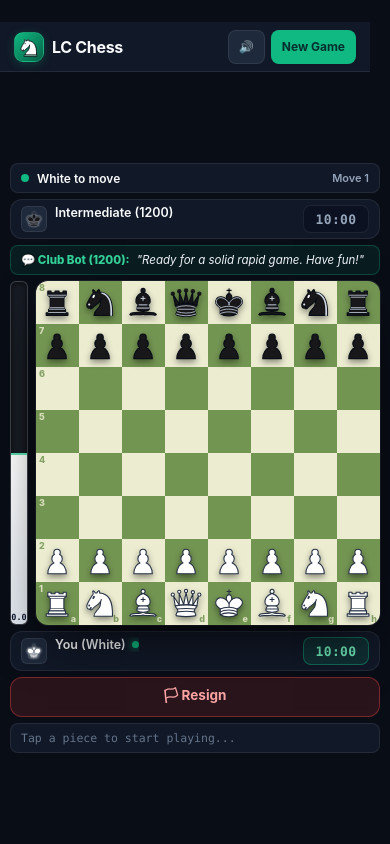
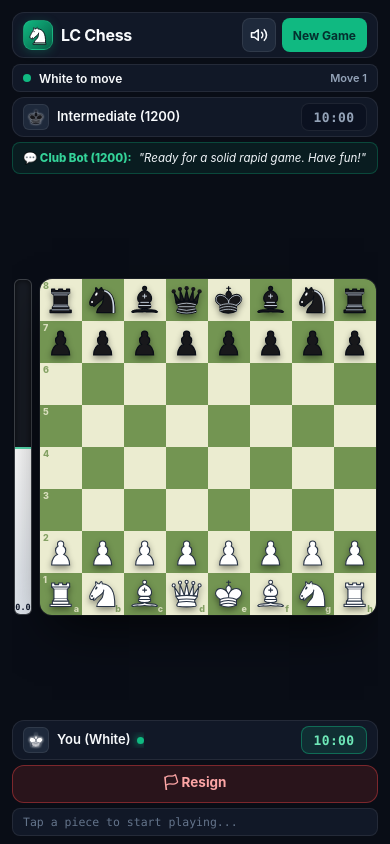
Before and after one commit to lccuber-stack/lc-chess, a plain HTML site: page index.html in a window 390 px wide. Drawn offline with Linux system fonts and the light colour scheme.

Commit message:
Add files via upload
Fixed UI glitch on iPhone.

```diff
--- a/index.html
+++ b/index.html
@@ -95,13 +95,13 @@
     #app {
       display: flex;
       flex-direction: column;
+      align-items: center;
       width: 100%;
       height: 100dvh;
-      /* Safe area padding with 20px offset for iPhone standalone / PWA mode */
-      padding-top: max(22px, env(safe-area-inset-top, 0px));
-      padding-bottom: env(safe-area-inset-bottom, 0px);
-      padding-left: env(safe-area-inset-left, 0px);
-      padding-right: env(safe-area-inset-right, 0px);
+      padding-top: max(12px, env(safe-area-inset-top, 0px));
+      padding-bottom: max(6px, env(safe-area-inset-bottom, 0px));
+      padding-left: max(12px, env(safe-area-inset-left, 0px));
+      padding-right: max(12px, env(safe-area-inset-right, 0px));
       overflow: hidden;
       overscroll-behavior: none;
       touch-action: none;
@@ -112,11 +112,14 @@
       align-items: center;
       justify-content: space-between;
       width: 100%;
-      height: 50px;
-      min-height: 50px;
-      padding: 0 14px;
-      background: #111827;
-      border-bottom: 1px solid var(--border-subtle);
+      max-width: 520px;
+      height: 46px;
+      min-height: 46px;
+      margin: 0 auto;
+      padding: 0 10px;
+      background: var(--bg-surface);
+      border: 1px solid var(--border-subtle);
+      border-radius: var(--radius-md);
       gap: 8px;
       z-index: 20;
       flex-shrink: 0;
@@ -147,7 +150,7 @@
 
     .brand-icon svg { width: 22px; height: 22px; }
 
-    .top-actions { display: flex; align-items: center; gap: 6px; }
+    .top-actions { display: flex; align-items: center; gap: 6px; flex-shrink: 0; }
 
     .icon-btn {
       display: inline-flex;
@@ -167,6 +170,13 @@
     .icon-btn:hover { background: var(--bg-hover); }
     .icon-btn:active { transform: scale(0.96); }
 
+    .sound-toggle-btn {
+      width: 34px;
+      height: 34px;
+      padding: 0;
+      flex-shrink: 0;
+    }
+
     .icon-btn.primary {
       background: var(--accent-emerald);
       color: #042f2e;
@@ -180,12 +190,12 @@
       display: flex;
       flex-direction: column;
       align-items: center;
-      justify-content: center;
+      justify-content: space-between;
       width: 100%;
-      max-width: 1280px;
+      max-width: 520px;
       margin: 0 auto;
-      padding: 6px 10px;
-      gap: 6px;
+      padding: 6px 0 2px;
+      gap: 5px;
       overflow: hidden;
       min-height: 0;
     }
@@ -194,11 +204,12 @@
       display: flex;
       flex-direction: column;
       align-items: center;
-      justify-content: center;
+      justify-content: space-between;
       width: 100%;
-      flex: 0 1 auto;
+      height: 100%;
+      flex: 1 1 auto;
       min-height: 0;
-      gap: 6px;
+      gap: 5px;
     }
 
     #mobile-status-strip {
@@ -206,14 +217,15 @@
       align-items: center;
       justify-content: space-between;
       width: 100%;
-      height: 30px;
-      min-height: 30px;
+      height: 28px;
+      min-height: 28px;
       padding: 0 10px;
       border-radius: var(--radius-sm);
       background: var(--bg-surface);
       border: 1px solid var(--border-subtle);
       font-size: 12px;
       font-weight: 600;
+      flex-shrink: 0;
     }
 
     .player-bar {
@@ -228,6 +240,7 @@
       background: var(--bg-surface);
       border: 1px solid var(--border-subtle);
       gap: 8px;
+      flex-shrink: 0;
       transition: transform 0.25s ease;
     }
 
@@ -258,14 +271,20 @@
       filter: drop-shadow(0 0 1px rgba(248, 250, 252, 0.85));
     }
 
-    .player-details { display: flex; flex-direction: column; min-width: 0; }
+    .player-details {
+      display: flex;
+      flex-direction: column;
+      justify-content: center;
+      min-width: 0;
+    }
 
     .player-name-row {
       display: flex;
       align-items: center;
       gap: 6px;
-      font-size: 12.5px;
+      font-size: 13px;
       font-weight: 600;
+      line-height: 1.2;
       white-space: nowrap;
       overflow: hidden;
       text-overflow: ellipsis;
@@ -288,9 +307,13 @@
       align-items: center;
       gap: 4px;
       height: 14px;
+      margin-top: 1px;
       font-size: 11px;
       color: var(--text-secondary);
       overflow: hidden;
+    }
+    .captured-row.is-empty {
+      display: none;
     }
 
     .captured-icons {
@@ -332,6 +355,11 @@
       letter-spacing: 0.03em;
       flex-shrink: 0;
     }
+    .clock-box.unlimited-time {
+      font-size: 22px;
+      line-height: 1;
+      letter-spacing: 0;
+    }
     .player-bar.active-turn .clock-box {
       background: rgba(16, 185, 129, 0.14);
       border-color: rgba(16, 185, 129, 0.45);
@@ -350,7 +378,8 @@
       justify-content: center;
       gap: 6px;
       width: 100%;
-      height: 38px;
+      height: 36px;
+      min-height: 36px;
       padding: 0 12px;
       border-radius: var(--radius-md);
       background: rgba(239, 68, 68, 0.15);
@@ -370,7 +399,7 @@
       align-items: center;
       gap: 7px;
       width: 100%;
-      min-height: 30px;
+      min-height: 32px;
       padding: 5px 10px;
       border-radius: var(--radius-sm);
       background: rgba(16, 185, 129, 0.09);
@@ -392,11 +421,11 @@
     .celeb-comment-text {
       color: #f1f5f9;
       font-style: italic;
-      overflow: hidden;
-      text-overflow: ellipsis;
+      overflow-wrap: break-word;
       display: -webkit-box;
       -webkit-line-clamp: 2;
       -webkit-box-orient: vertical;
+      overflow: hidden;
     }
 
     #board-bottom-resign-wrap {
@@ -417,7 +446,9 @@
       align-items: center;
       justify-content: center;
       gap: 8px;
-      flex-shrink: 0;
+      flex: 1 1 auto;
+      min-height: 0;
+      width: 100%;
     }
 
     /* Live Evaluation Bar */
@@ -631,7 +662,7 @@
       align-items: stretch;
       width: 100%;
       margin: 0 auto;
-      gap: 6px;
+      gap: 5px;
       flex-shrink: 0;
     }
 
@@ -640,7 +671,7 @@
       align-items: center;
       gap: 6px;
       width: 100%;
-      height: 30px;
+      height: 28px;
       padding: 0 10px;
       border-radius: var(--radius-sm);
       background: var(--bg-surface);
@@ -659,7 +690,7 @@
       justify-content: center;
       width: 100%;
       gap: 8px;
-      height: 40px;
+      height: 38px;
     }
 
     .action-btn {
@@ -686,8 +717,8 @@
 
     .resign-btn-lg {
       width: 100%;
-      height: 40px;
-      min-height: 40px;
+      height: 38px;
+      min-height: 38px;
       flex: 0 0 auto;
       display: inline-flex;
       align-items: center;
@@ -793,7 +824,7 @@
       background: rgba(9, 13, 22, 0.45);
     }
     .footer-grid { display: grid; grid-template-columns: 1fr 1fr; gap: 8px; }
-    .footer-grid .action-btn { height: 38px; }
+    .footer-grid .action-btn { height: 42px; min-height: 42px; }
 
     .btn-full-primary {
       width: 100%;
@@ -824,6 +855,7 @@
       #main-workspace {
         flex: 0 1 auto;
         height: 100%;
+        max-width: 1280px;
         max-height: 100%;
         flex-direction: row;
         align-items: center;
@@ -831,9 +863,11 @@
         padding: 12px 24px;
         gap: 24px;
       }
-      #board-column { width: auto; flex: 0 1 auto; gap: 8px; }
+      #board-column { width: auto; height: auto; flex: 0 1 auto; justify-content: center; gap: 8px; }
+      #board-and-eval { flex: 0 0 auto; width: auto; }
       #desktop-sidebar { display: flex; }
       .player-bar { height: 44px; min-height: 44px; padding: 0 14px; }
+      .resign-btn-lg { height: 42px; min-height: 42px; }
     }
 
     .modal-backdrop {
@@ -908,6 +942,11 @@
     .seg-btn-main { display: inline-flex; align-items: center; justify-content: center; gap: 6px; font-size: 13px; font-weight: 700; }
     .seg-btn-sub { font-size: 10px; color: var(--text-secondary); }
     .seg-btn.active .seg-btn-sub { color: #6ee7b7; }
+    .seg-btn[data-time="0"] .seg-btn-sub {
+      font-size: 16px;
+      line-height: 1;
+      font-weight: 700;
+    }
 
     .persona-grid { display: grid; grid-template-columns: repeat(2, 1fr); gap: 8px; }
     .persona-btn {
@@ -941,16 +980,19 @@
 
     .elo-stepper-controls { display: flex; align-items: center; gap: 8px; }
     .elo-step-btn {
-      width: 32px;
-      height: 32px;
+      width: 34px;
+      height: 34px;
+      min-width: 34px;
+      min-height: 34px;
       border-radius: 8px;
       background: #0b1120;
       border: 1px solid var(--border-strong);
       color: var(--text-primary);
-      font-size: 17px;
+      font-size: 18px;
       font-weight: 700;
       display: grid;
       place-items: center;
+      flex-shrink: 0;
     }
     .elo-step-btn:hover { background: var(--bg-hover); }
 
@@ -1070,7 +1112,9 @@
         <span>LC Chess</span>
       </div>
       <div class="top-actions">
-        <button id="btn-sound-mobile" class="icon-btn" title="Toggle Sound">🔊</button>
+        <button id="btn-sound-mobile" class="icon-btn sound-toggle-btn" title="Toggle Sound" aria-label="Toggle Sound">
+          <svg width="18" height="18" viewBox="0 0 24 24" fill="none" stroke="currentColor" stroke-width="2.1" stroke-linecap="round" stroke-linejoin="round"><polygon points="11 5 6 9 2 9 2 15 6 15 11 19 11 5"/><path d="M15.54 8.46a5 5 0 0 1 0 7.07"/><path d="M19.07 4.93a10 10 0 0 1 0 14.14"/></svg>
+        </button>
         <button id="btn-new-mobile" class="icon-btn primary">New Game</button>
       </div>
     </header>
@@ -1095,7 +1139,7 @@
                 <span id="top-player-name">Intermediate (1200)</span>
                 <span class="turn-dot"></span>
               </div>
-              <div class="captured-row">
+              <div id="top-captured-row" class="captured-row is-empty">
                 <span id="top-captured" class="captured-icons"></span>
                 <span id="top-mat-diff" class="material-diff"></span>
               </div>
@@ -1128,7 +1172,7 @@
                 <span id="bottom-player-name">You (White)</span>
                 <span class="turn-dot"></span>
               </div>
-              <div class="captured-row">
+              <div id="bottom-captured-row" class="captured-row is-empty">
                 <span id="bottom-captured" class="captured-icons"></span>
                 <span id="bottom-mat-diff" class="material-diff"></span>
               </div>
@@ -1169,7 +1213,9 @@
                 <div id="desktop-mode-sub" style="font-size: 11px; color: var(--text-secondary); font-weight: 500;">vs Computer • Intermediate (1200)</div>
               </div>
             </div>
-            <button id="btn-sound-desktop" class="icon-btn" title="Toggle Sound">🔊</button>
+            <button id="btn-sound-desktop" class="icon-btn sound-toggle-btn" title="Toggle Sound" aria-label="Toggle Sound">
+              <svg width="18" height="18" viewBox="0 0 24 24" fill="none" stroke="currentColor" stroke-width="2.1" stroke-linecap="round" stroke-linejoin="round"><polygon points="11 5 6 9 2 9 2 15 6 15 11 19 11 5"/><path d="M15.54 8.46a5 5 0 0 1 0 7.07"/><path d="M19.07 4.93a10 10 0 0 1 0 14.14"/></svg>
+            </button>
           </div>
 
           <div class="status-banner">
@@ -1437,6 +1483,9 @@
       bQ: `<svg viewBox="0 0 45 45"><g fill="#18181b" fill-rule="evenodd" stroke="#090d16" stroke-width="1.5" stroke-linecap="round" stroke-linejoin="round"><g stroke="none"><circle cx="6" cy="12" r="2.75"/><circle cx="14" cy="9" r="2.75"/><circle cx="22.5" cy="8" r="2.75"/><circle cx="31" cy="9" r="2.75"/><circle cx="39" cy="12" r="2.75"/></g><path d="M 9,26 C 17.5,24.5 30,24.5 36,26 L 38.5,13.5 L 31,25 L 30.7,10.9 L 25.5,24.5 L 22.5,10 L 19.5,24.5 L 14.3,10.9 L 14,25 L 6.5,13.5 L 9,26 z" stroke-linecap="butt"/><path d="M 9,26 C 9,28 10.5,28 11.5,30 C 12.5,31.5 12.5,31 12,33.5 C 10.5,34.5 10.5,36 10.5,36 C 9,37.5 11,38.5 11,38.5 C 17.5,39.5 27.5,39.5 34,38.5 C 34,38.5 35.5,37.5 34,36 C 34,36 34.5,34.5 33,33.5 C 32.5,31 32.5,31.5 33.5,30 C 34.5,28 36,28 36,26 C 27.5,24.5 17.5,24.5 9,26 z" stroke-linecap="butt"/><path d="M 11,38.5 A 35,35 1 0 0 34,38.5" fill="none" stroke-linecap="butt"/><path d="M 11,29 A 35,35 1 0 1 34,29 M 12.5,31.5 L 32.5,31.5 M 11.5,34.5 A 35,35 1 0 0 33.5,34.5 M 10.5,37.5 A 35,35 1 0 0 34.5,37.5" fill="none" stroke="#cbd5e1" stroke-width="1"/></g></svg>`,
       bK: `<svg viewBox="0 0 45 45"><g fill="none" fill-rule="evenodd" stroke="#090d16" stroke-width="1.5" stroke-linecap="round" stroke-linejoin="round"><path d="M 22.5,11.63 L 22.5,6" stroke-linejoin="miter"/><path d="M 22.5,25 C 22.5,25 27,17.5 25.5,14.5 C 25.5,14.5 24.5,12 22.5,12 C 20.5,12 19.5,14.5 19.5,14.5 C 18,17.5 22.5,25 22.5,25" fill="#18181b" stroke-linecap="butt" stroke-linejoin="miter"/><path d="M 11.5,37 C 17,40.5 27,40.5 32.5,37 L 32.5,30 C 32.5,30 41.5,25.5 38.5,19.5 C 34.5,13 25,16 22.5,23.5 L 22.5,27 L 22.5,23.5 C 19,16 9.5,13 6.5,19.5 C 3.5,25.5 11.5,29.5 11.5,29.5 L 11.5,37 z" fill="#18181b"/><path d="M 20,8 L 25,8" stroke-linejoin="miter"/><path d="M 32,29.5 C 32,29.5 40.5,25.5 38.03,19.85 C 34.15,14 25,18 22.5,24.5 L 22.51,26.6 L 22.5,24.5 C 20,18 9.906,14 6.997,19.85 C 4.5,25.5 11.85,28.85 11.85,28.85" stroke="#cbd5e1" stroke-width="1"/><path d="M 11.5,30 C 17,27 27,27 32.5,30 M 11.5,33.5 C 17,30.5 27,30.5 32.5,33.5 M 11.5,37 C 17,34 27,34 32.5,37" stroke="#cbd5e1" stroke-width="1"/></g></svg>`
     };
+
+    const SOUND_ICON_ON = `<svg width="18" height="18" viewBox="0 0 24 24" fill="none" stroke="currentColor" stroke-width="2.1" stroke-linecap="round" stroke-linejoin="round"><polygon points="11 5 6 9 2 9 2 15 6 15 11 19 11 5"/><path d="M15.54 8.46a5 5 0 0 1 0 7.07"/><path d="M19.07 4.93a10 10 0 0 1 0 14.14"/></svg>`;
+    const SOUND_ICON_OFF = `<svg width="18" height="18" viewBox="0 0 24 24" fill="none" stroke="#94a3b8" stroke-width="2.1" stroke-linecap="round" stroke-linejoin="round"><polygon points="11 5 6 9 2 9 2 15 6 15 11 19 11 5"/><line x1="23" y1="9" x2="17" y2="15"/><line x1="17" y1="9" x2="23" y2="15"/></svg>`;
 
     class SoundFX {
       constructor() { this.enabled = true; this.ctx = null; }
@@ -2086,6 +2135,8 @@
       bottomAvatar: $('bottom-avatar'),
       topClock: $('top-clock'),
       bottomClock: $('bottom-clock'),
+      topCapturedRow: $('top-captured-row'),
+      bottomCapturedRow: $('bottom-captured-row'),
       topCaptured: $('top-captured'),
       bottomCaptured: $('bottom-captured'),
       topMatDiff: $('top-mat-diff'),
@@ -2119,23 +2170,38 @@
       const vh = window.visualViewport ? window.visualViewport.height : window.innerHeight;
       const celebEl = $('celeb-comment-bar');
       const hasCelebComment = celebEl ? celebEl.classList.contains('visible') : false;
-      const celebExtraH = hasCelebComment ? 38 : 0;
 
       let boardSize;
       if (isDesktop) {
         const isFriend = state.mode === 'friend';
-        const extraTopResign = isFriend ? 52 : 0;
+        const extraTopResign = isFriend ? 46 : 0;
+        const celebExtraH = hasCelebComment ? 42 : 0;
         const availW = vw - 340 - 26 - 72;
         const availH = vh - 132 - extraTopResign - celebExtraH - 44;
         boardSize = Math.floor(Math.min(availW, availH, 640));
       } else {
-        const isFriend = state.mode === 'friend';
-        const hasActions = $('mobile-action-row').style.display !== 'none';
-        const extraTopResign = isFriend ? 52 : 0;
-        const safeTopOffset = 28;
-        const chromeH = safeTopOffset + 50 + 32 + extraTopResign + celebExtraH + 44 + 44 + 44 + 32 + (hasActions ? 44 : 0) + 56;
-        const availH = vh - chromeH;
-        const availW = vw - 16 - 8 - 18;
+        // Measure actual surrounding mobile chrome height so the board maximizes available screen real estate
+        const appStyle = getComputedStyle($('app'));
+        const padTop = parseFloat(appStyle.paddingTop) || 12;
+        const padBot = parseFloat(appStyle.paddingBottom) || 6;
+        const padLeft = parseFloat(appStyle.paddingLeft) || 12;
+        const padRight = parseFloat(appStyle.paddingRight) || 12;
+
+        const topHeaderH = $('top-bar').offsetHeight || 46;
+        const statusH = $('mobile-status-strip').offsetHeight || 28;
+        const topResignH = ($('btn-resign-black-top').style.display !== 'none') ? (($('btn-resign-black-top').offsetHeight || 36) + 5) : 0;
+        const topPlayerH = els.topBar.offsetHeight || 40;
+        const commentH = hasCelebComment ? ((celebEl.offsetHeight || 34) + 5) : 0;
+        const botPlayerH = els.bottomBar.offsetHeight || 40;
+        const botResignH = $('board-bottom-resign-wrap').offsetHeight || 38;
+        const botStripH = $('mobile-bottom-strip').offsetHeight || 32;
+
+        // Total fixed vertical chrome + gaps between stacked elements
+        const usedVertical = padTop + padBot + topHeaderH + 6 + statusH + topResignH + topPlayerH + commentH + botPlayerH + botResignH + botStripH + 26;
+        const availH = vh - usedVertical;
+        const containerW = Math.min(vw - padLeft - padRight, 520);
+        const availW = containerW - 18 - 8; // subtract eval bar (18px) and gap (8px)
+
         boardSize = Math.floor(Math.min(availW, availH));
       }
 
@@ -2148,10 +2214,10 @@
 
       if (isDesktop) {
         const isFriend = state.mode === 'friend';
-        const totalColumnHeight = boardSize + 44 + 44 + 44 + (isFriend ? 52 : 0) + celebExtraH + (isFriend ? 32 : 24);
+        const celebExtraH = hasCelebComment ? 42 : 0;
+        const totalColumnHeight = boardSize + 44 + 44 + 42 + (isFriend ? 46 : 0) + celebExtraH + (isFriend ? 32 : 24);
         $('desktop-sidebar').style.height = Math.min(totalColumnHeight, vh - 32) + 'px';
         $('desktop-sidebar').style.maxHeight = (vh - 32) + 'px';
-      }
 
         const barWidth = (boardSize + 8 + 18) + 'px';
         els.topBar.style.width = barWidth;
@@ -2159,11 +2225,18 @@
         if (celebEl) celebEl.style.width = barWidth;
         $('btn-resign-black-top').style.width = barWidth;
         $('board-bottom-resign-wrap').style.width = barWidth;
-      if (!isDesktop) {
-        $('top-bar').style.width = barWidth;
-        $('mobile-status-strip').style.width = barWidth;
-        $('mobile-bottom-strip').style.width = barWidth;
-      }
+      } else {
+        // On mobile, let UI bars span full container width (100% up to 520px) for clean edge-to-edge alignment
+        $('top-bar').style.width = '100%';
+        $('mobile-status-strip').style.width = '100%';
+        els.topBar.style.width = '100%';
+        els.bottomBar.style.width = '100%';
+        if (celebEl) celebEl.style.width = '100%';
+        $('btn-resign-black-top').style.width = '100%';
+        $('board-bottom-resign-wrap').style.width = '100%';
+        $('mobile-bottom-strip').style.width = '100%';
+      }
+
       els.dragGhost.style.width = Math.round(boardSize / 8 * 1.15) + 'px';
       els.dragGhost.style.height = Math.round(boardSize / 8 * 1.15) + 'px';
     }
@@ -2214,7 +2287,8 @@
         sqEl.dataset.sq = sq;
         sqEl.innerHTML = '';
 
-        if (f === 0) {
+        // Always render rank numbers (1-8) on the left-most column of the displayed board
+        if (i % 8 === 0) {
           const rankLbl = document.createElement('span');
           rankLbl.className = 'coord-rank';
           rankLbl.textContent = 8 - r;
@@ -2283,7 +2357,6 @@
       const legal = engine.generateLegalMoves(moverColor);
       if (legal.length === 0) return { bestMove: null, bestScore: 0, secondBestScore: 0, scoredMoves: [] };
 
-      // Deterministic 3-ply evaluation with generous budget so every root move is evaluated identically
       ai.nodes = 0; ai.startTime = performance.now(); ai.timeBudget = 4000; ai.aborted = false;
       ai.orderMoves(engine, legal);
 
@@ -2324,7 +2397,6 @@
       );
       let playedScore = matched ? matched.score : bestScore;
 
-      // Guarantee that playing the exact suggested Hint move always matches its top rating
       if (state.hintMove && state.hintMove.from === move.from && state.hintMove.to === move.to && (state.hintMove.promo || null) === (move.promo || null)) {
         playedScore = bestScore;
       }
@@ -2351,7 +2423,6 @@
       const pawns = cp / 100, clamped = Math.max(-10, Math.min(10, pawns));
       let whitePct = engine.history.length === 0 ? 50 : (50 + 50 * (2 / (1 + Math.exp(-0.42 * clamped)) - 1));
 
-      // Dynamic orientation: when board is flipped (playing as Black), evaluation bar fills relative to Black's perspective from bottom up
       if (isBoardFlipped()) {
         whitePct = 100 - whitePct;
       }
@@ -2405,7 +2476,6 @@
       updateCapturedUI();
       updateStatusUI();
 
-      // Trigger ELO-matched or celebrity personality commentary on every single move
       if (state.mode === 'ai') {
         if (outcome.over) {
           if (outcome.winner === 'Draw') updateBotComment('draw');
@@ -2545,12 +2615,15 @@
 
     function updateClocksUI() {
       const flipped = isBoardFlipped();
+      const isUnlimited = state.timeControl === 0;
       const topSec = flipped ? state.whiteTime : state.blackTime;
       const botSec = flipped ? state.blackTime : state.whiteTime;
       els.topClock.textContent = formatTime(topSec);
       els.bottomClock.textContent = formatTime(botSec);
-      els.topClock.classList.toggle('low-time', state.timeControl > 0 && topSec <= 30 && topSec > 0);
-      els.bottomClock.classList.toggle('low-time', state.timeControl > 0 && botSec <= 30 && botSec > 0);
+      els.topClock.classList.toggle('unlimited-time', isUnlimited);
+      els.bottomClock.classList.toggle('unlimited-time', isUnlimited);
+      els.topClock.classList.toggle('low-time', !isUnlimited && topSec <= 30 && topSec > 0);
+      els.bottomClock.classList.toggle('low-time', !isUnlimited && botSec <= 30 && botSec > 0);
       els.topBar.classList.toggle('active-turn', !state.gameOver && engine.turn === (flipped ? 'w' : 'b'));
       els.bottomBar.classList.toggle('active-turn', !state.gameOver && engine.turn === (flipped ? 'b' : 'w'));
     }
@@ -2587,11 +2660,18 @@
         for (let k = 0; k < Math.max(0, startCounts[t] - currW[t]); k++) bCap += PIECE_SVGS['w' + t];
       }
       const flipped = isBoardFlipped();
-      els.bottomCaptured.innerHTML = flipped ? bCap : wCap;
-      els.topCaptured.innerHTML = flipped ? wCap : bCap;
+      const botIcons = flipped ? bCap : wCap;
+      const topIcons = flipped ? wCap : bCap;
+      els.bottomCaptured.innerHTML = botIcons;
+      els.topCaptured.innerHTML = topIcons;
       const diff = wMat - bMat, botDiff = flipped ? -diff : diff, topDiff = -botDiff;
-      els.bottomMatDiff.textContent = botDiff > 0 ? `+${Math.round(botDiff / 100)}` : '';
-      els.topMatDiff.textContent = topDiff > 0 ? `+${Math.round(topDiff / 100)}` : '';
+      const botDiffStr = botDiff > 0 ? `+${Math.round(botDiff / 100)}` : '';
+      const topDiffStr = topDiff > 0 ? `+${Math.round(topDiff / 100)}` : '';
+      els.bottomMatDiff.textContent = botDiffStr;
+      els.topMatDiff.textContent = topDiffStr;
+
+      els.bottomCapturedRow.classList.toggle('is-empty', !botIcons && !botDiffStr);
+      els.topCapturedRow.classList.toggle('is-empty', !topIcons && !topDiffStr);
     }
 
     function updateMoveHistoryUI() {
@@ -3485,8 +3565,8 @@
 
     function toggleSound() {
       sfx.enabled = !sfx.enabled;
-      const icon = sfx.enabled ? '🔊' : '🔇';
-      $('btn-sound-mobile').textContent = $('btn-sound-desktop').textContent = icon;
+      const iconHTML = sfx.enabled ? SOUND_ICON_ON : SOUND_ICON_OFF;
+      $('btn-sound-mobile').innerHTML = $('btn-sound-desktop').innerHTML = iconHTML;
       showToast(sfx.enabled ? 'Sound enabled' : 'Sound muted');
     }
 
```
Lines whose indentation alone changed are shown as unchanged.
